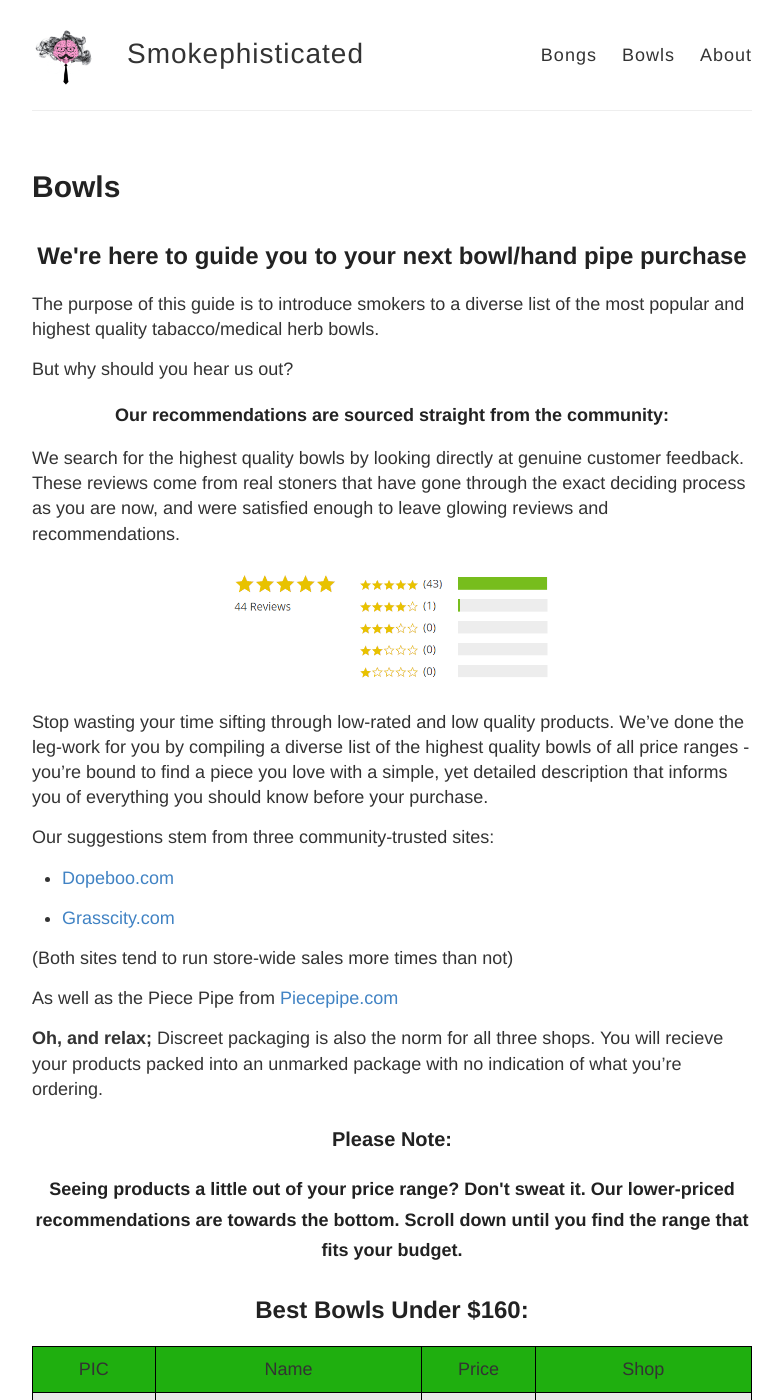
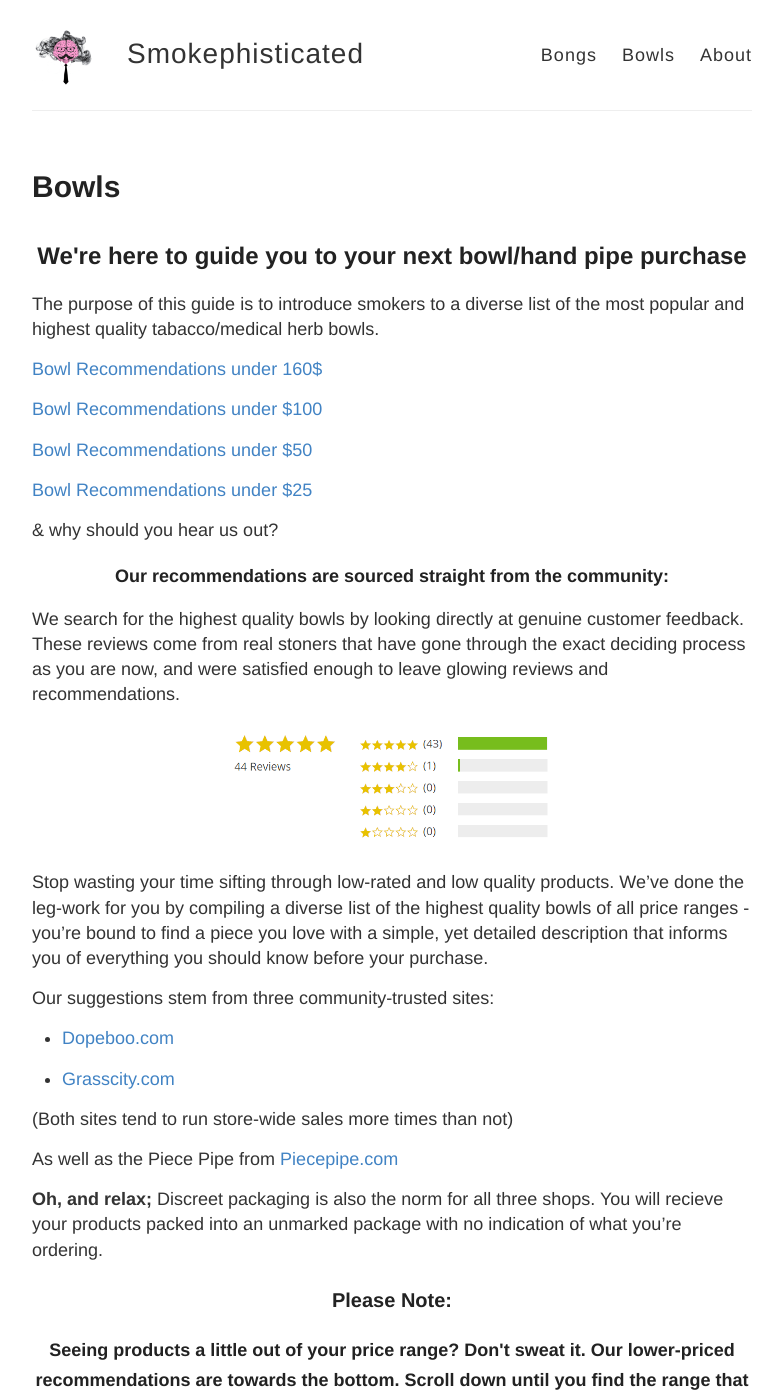
Before and after one commit to smokephisticated/smokephisticated, a Jekyll site: the page built from pages/bowls/bowls.md, in a window 1280 px wide and 1400 px high. Shown: the whole window, without its empty margins (248-1031 px from the left). Built offline with Jekyll 4.4.1, drawn with Linux system fonts in a browser that asks for light colours; some of the changed text lies outside the part shown.

Commit message:
bowl bbu intro

```diff
--- a/pages/bowls/bowls.md
+++ b/pages/bowls/bowls.md
@@ -9,7 +9,15 @@
 
 The purpose of this guide is to introduce smokers to a diverse list of the most popular and highest quality tabacco/medical herb bowls.
 
-But why should you hear us out?
+[Bowl Recommendations under 160$](#headbbu160)
+
+[Bowl Recommendations under $100](#headbbu100)
+
+[Bowl Recommendations under $50](#headbbu50)
+
+[Bowl Recommendations under $25](#headbbu25)
+
+& why should you hear us out?
 
 <h5 class="heading-center">Our recommendations are sourced straight from the community:</h5>
 
@@ -34,6 +42,8 @@
 <h3 class="heading-center">Please Note:</h3>
 
 <h5 class="heading-center">Seeing products a little out of your price range? Don't sweat it. Our lower-priced recommendations are towards the bottom. Scroll down until you find the range that fits your budget.</h5>
+
+### <a name="headbbu160"></a>Best Bongs Under $160
 
 <h2 class="heading-center">Best Bowls Under $160:</h2>
 
@@ -69,6 +79,8 @@
 <a target="_blank" href="https://www.dopeboo.com/products/grav-labs-jane-west-5-5-inch-upright-bubbler-pipe?variant=52674448580?aff=43"><img alt="Grav Labs Upright Bubbler Pipe by Jane West" class="img-middle" src="/img/bowls/jane-west-collage.png" /></a>
 
 Jane West intro sentence
+
+### <a name="headbbu100"></a>Best Bongs Under $100
 
 <h2 class="heading-center">Best Bowls Under $100:</h2>
 
@@ -117,6 +129,8 @@
 
 <a target="_blank" href="http://affiliates.grasscity.com/shop/clickthru.cgi?id=Smokephisticated&page=https://www.grasscity.com/us_en/glass-sherlock-handpipe-white-on-cobalt-glass-multiple-appendages.html"><img alt="Sherlock Handpipe White on Cobalt-glass" class="img-middle" src="/img/bowls/sherlock-white-collage.png" /></a>
 
+### <a name="headbbu50"></a>Best Bongs Under $50
+
 <h2 class="heading-center">Best Bowls Under $50:</h2>
 
 <table class="basic-table">
@@ -143,6 +157,8 @@
 https://www.originalpiecepipe.com/collections/frontpage/products/piece-pipe-24k-gold
 <a target="_blank" href="https://www.originalpiecepipe.com/collections/frontpage/products/piece-pipe-24k-gold?afmc=2f">Gold Pipe Piece</a>
 <a target="_blank" href="https://www.originalpiecepipe.com/?afmc=2f">Home Page Test</a>
+
+### <a name="headbbu25"></a>Best Bongs Under $25
 
 <h2 class="heading-center">Best Bowls Under $25:</h2>
 
```
